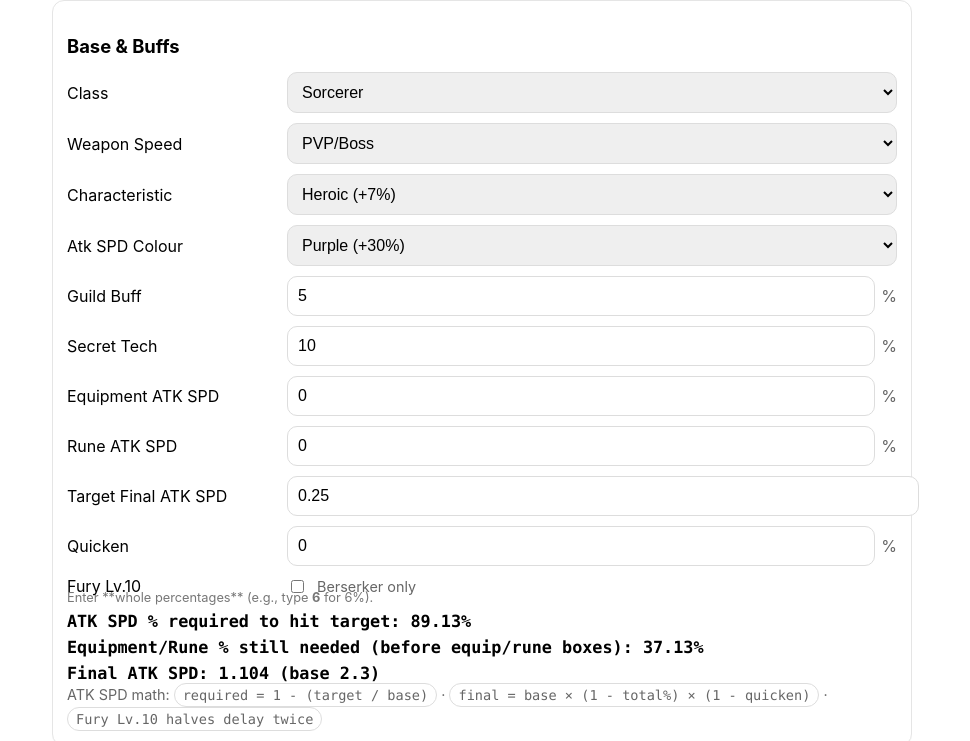
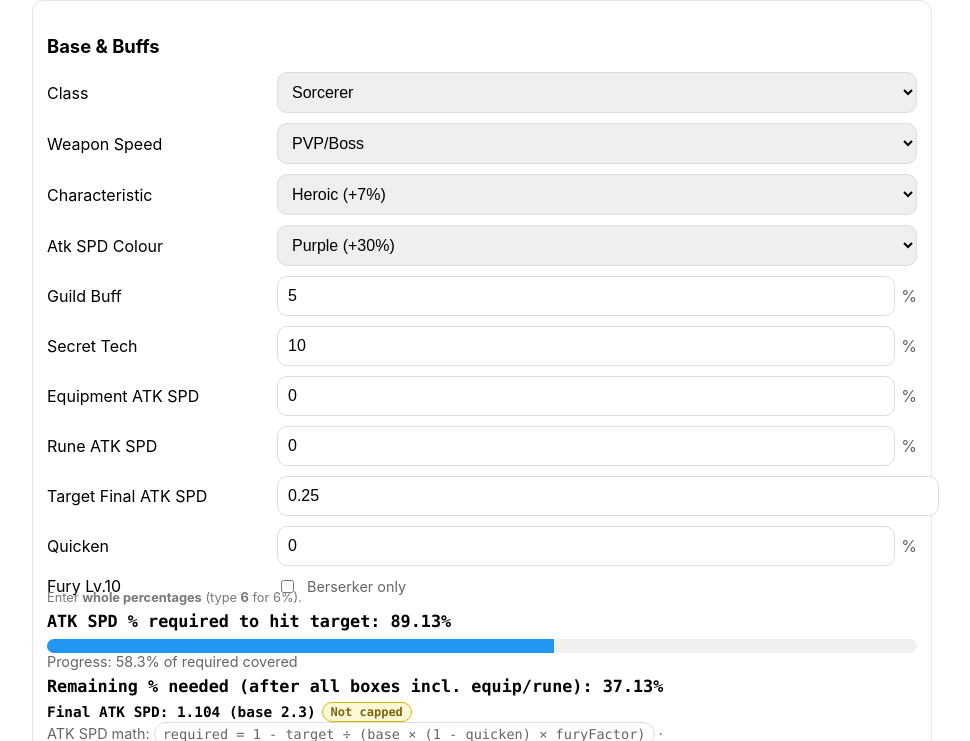
Before and after one commit to brandtbuchwald-rgb/Attack-spd-vs2, a plain HTML site: page index.html in a window 1280 px wide. Shown: the part 59-800 px from the top of the page, without its empty margins (158-1128 px from the left). Drawn offline with Linux system fonts and the light colour scheme.

Commit message:
Update index.html

```diff
--- a/index.html
+++ b/index.html
@@ -1,4 +1,3 @@
-
 <!DOCTYPE html>
 <html>
 <head>
@@ -8,10 +7,10 @@
   <meta name="apple-mobile-web-app-capable" content="yes">
   <meta name="apple-mobile-web-app-title" content="EHT Calc">
   <style>
-    body { font-family: -apple-system, system-ui, Segoe UI, Roboto, Arial, sans-serif; max-width: 860px; margin: 1.25rem auto; padding: 0 14px; }
+    body { font-family: -apple-system, system-ui, Segoe UI, Roboto, Arial, sans-serif; max-width: 900px; margin: 1.25rem auto; padding: 0 14px; }
     h1 { font-size: 1.4rem; margin-bottom: .5rem; }
     h2 { font-size: 1.15rem; margin-top: 1.25rem; }
-    .grid { display: grid; grid-template-columns: 210px 1fr; gap: 10px; align-items: center; }
+    .grid { display: grid; grid-template-columns: 220px 1fr; gap: 10px; align-items: center; }
     .card { border: 1px solid #e5e5e5; border-radius: 12px; padding: 14px; margin: 12px 0; box-shadow: 0 1px 0 rgba(0,0,0,.03); }
     .row { display: contents; }
     input[type="number"], select { width: 100%; padding: 10px; border: 1px solid #ddd; border-radius: 10px; font-size: 16px; }
@@ -25,6 +24,12 @@
     .disabled { opacity:0.5; pointer-events:none; }
     .pct { display:flex; align-items:center; gap:6px; }
     .pct span { color:#666; }
+    .bar { height: 14px; background: #f0f0f0; border-radius: 999px; overflow: hidden; margin-top:8px; }
+    .bar > div { height: 100%; width: 0%; transition: width .25s ease, background .25s ease; }
+    .cap { display:inline-flex; align-items:center; gap:6px; font-size:.9rem; }
+    .badge { display:inline-block; font-size:.75rem; padding:2px 8px; border-radius:999px; border:1px solid #bbb; color:#444; background:#fafafa; }
+    .badge.ok { border-color:#53b36b; color:#2b6e3a; background:#edf8f0; }
+    .badge.warn { border-color:#d4b40a; color:#7a6510; background:#fff8d6; }
   </style>
 </head>
 <body>
@@ -100,11 +105,14 @@
         </div>
       </div>
     </div>
-    <div class="hint">Enter **whole percentages** (e.g., type <b>6</b> for 6%).</div>
+
+    <div class="hint">Enter <b>whole percentages</b> (type <b>6</b> for 6%).</div>
     <div class="result mono" id="needLine">ATK SPD % required to hit target: —</div>
-    <div class="result mono" id="equipLine">Equipment/Rune % still needed (before equip/rune boxes): —</div>
-    <div class="result mono" id="finalLine">Final ATK SPD: —</div>
-    <div class="muted">ATK SPD math: <span class="pill mono">required = 1 - (target / base)</span> · <span class="pill mono">final = base × (1 - total%) × (1 - quicken)</span> · <span class="pill mono">Fury Lv.10 halves delay twice</span></div>
+    <div class="bar"><div id="progressFill"></div></div>
+    <div class="muted" id="progressText">Progress: —</div>
+    <div class="result mono" id="equipLine">Remaining % needed (after all boxes incl. equip/rune): —</div>
+    <div class="result mono cap" id="finalLine">Final ATK SPD: —</div>
+    <div class="muted">ATK SPD math: <span class="pill mono">required = 1 - target ÷ (base × (1 - quicken) × furyFactor)</span> · <span class="pill mono">final = base × (1 - total%) × (1 - quicken) × furyFactor</span> · <span class="pill mono">cap @ 0.25</span></div>
   </div>
 
   <div class="card">
@@ -152,21 +160,24 @@
   };
 
   const els = (ids => ids.reduce((o,id)=> (o[id]=document.getElementById(id),o),{}))(
-    ["cls","weap","char","col","guild","secret","equip","rune","target","quicken","fury","needLine","equipLine","finalLine","atk","atkPct","racialPct","crit","critDmg","otherMult","dmgLine","dpsLine"]
+    ["cls","weap","char","col","guild","secret","equip","rune","target","quicken","fury",
+     "needLine","progressFill","progressText","equipLine","finalLine",
+     "atk","atkPct","racialPct","crit","critDmg","otherMult","dmgLine","dpsLine"]
   );
   const furyRow = document.getElementById("furyRow");
 
+  function clamp(x, min, max){ return Math.max(min, Math.min(max, x)); }
   function pct(x){ return (x*100).toFixed(2) + '%'; }
   function spd(x){ return x.toFixed(3); }
-  function pctInput(id){ return (parseFloat(els[id].value || 0) / 100); } // whole % → decimal
-  function pctSelect(id){ return (parseFloat(els[id].value || 0) / 100); } // whole % → decimal
+  function pctInput(id){ return (parseFloat(els[id].value || 0) / 100); }
+  function pctSelect(id){ return (parseFloat(els[id].value || 0) / 100); }
 
   function recalc(){
     const cls = els.cls.value;
     const weap = els.weap.value;
     const baseSpd = base[weap][cls];
 
-    // Enable/disable Fury based on class
+    // Fury enable/disable
     if (cls === "Berserker") {
       furyRow.classList.remove("disabled");
     } else {
@@ -182,33 +193,40 @@
     const rune = pctInput("rune");
     const quicken = pctInput("quicken");
 
-    const preEquipTotal = char + color + guild + secret;
-    const total = preEquipTotal + equip + rune;
-    const required = 1 - (parseFloat(els.target.value || 0.25) / baseSpd);
-    const equipNeeded = Math.max(0, required - preEquipTotal);
+    const furyFactor = (els.fury.checked && cls === "Berserker") ? 0.25 : 1.0;
+    const totalBonuses = char + color + guild + secret + equip + rune;
 
-    let finalSpd = baseSpd * (1 - total);
-    finalSpd = finalSpd * (1 - quicken);
-    if (els.fury.checked && cls === "Berserker") {
-      finalSpd = finalSpd * 0.25; // Fury Lv.10: 4x faster => quarter delay
-    }
+    const target = parseFloat(els.target.value || 0.25);
+    const denom = Math.max(baseSpd * (1 - quicken) * furyFactor, 1e-9);
+    const required = 1 - (target / denom);
+
+    const remaining = Math.max(0, required - totalBonuses);
+    const progress = clamp(required <= 0 ? 1 : totalBonuses / required, 0, 1);
+
+    let finalRaw = baseSpd * (1 - totalBonuses) * (1 - quicken) * furyFactor;
+    const capped = finalRaw < 0.25;
+    const finalSpd = Math.max(finalRaw, 0.25);
 
     els.needLine.textContent = `ATK SPD % required to hit target: ${pct(required)}`;
-    els.equipLine.textContent = `Equipment/Rune % still needed (before equip/rune boxes): ${pct(equipNeeded)}`;
-    els.finalLine.textContent = `Final ATK SPD: ${spd(finalSpd)} (base ${baseSpd})`;
+    els.progressFill.style.width = (progress * 100).toFixed(1) + '%';
+    if(progress >= 1){ els.progressFill.style.background = "#4caf50"; }
+    else if(progress >= 0.9){ els.progressFill.style.background = "#ffc107"; }
+    else{ els.progressFill.style.background = "#2196f3"; }
+    els.progressText.textContent = `Progress: ${(progress*100).toFixed(1)}% of required covered`;
+    els.equipLine.textContent = `Remaining % needed (after all boxes incl. equip/rune): ${pct(remaining)}`;
+    els.finalLine.innerHTML = `Final ATK SPD: ${spd(finalSpd)} (base ${baseSpd}) ` + (capped ? '<span class="badge ok">Capped @ 0.25</span>' : '<span class="badge warn">Not capped</span>');
 
-    // DPS
     const atk = parseFloat(els.atk.value || 0);
     const atkPct = pctInput("atkPct");
     const racial = pctInput("racialPct");
-    const crit = Math.min(Math.max(pctInput("crit"),0),1);      // whole % → 0..1
-    const critDmg = pctInput("critDmg");                         // whole % → decimal (e.g., 150% => 1.5)
+    const crit = clamp(pctInput("crit"),0,1);
+    const critDmg = pctInput("critDmg");
     const other = parseFloat(els.otherMult.value || 1);
 
     const baseDamage = atk * (1+atkPct) * (1+racial) * other;
     const expectedCrit = (1-crit) + crit * (1 + critDmg);
     const effDamage = baseDamage * expectedCrit;
-    const dps = effDamage / Math.max(finalSpd, 0.0001);
+    const dps = effDamage / Math.max(finalSpd, 1e-9);
 
     els.dmgLine.textContent = `Effective Hit Damage: ${effDamage.toFixed(2)}`;
     els.dpsLine.textContent = `DPS: ${dps.toFixed(2)}`;
@@ -224,3 +242,5 @@
 </script>
 </body>
 </html>
+</body>
+</html>
```
